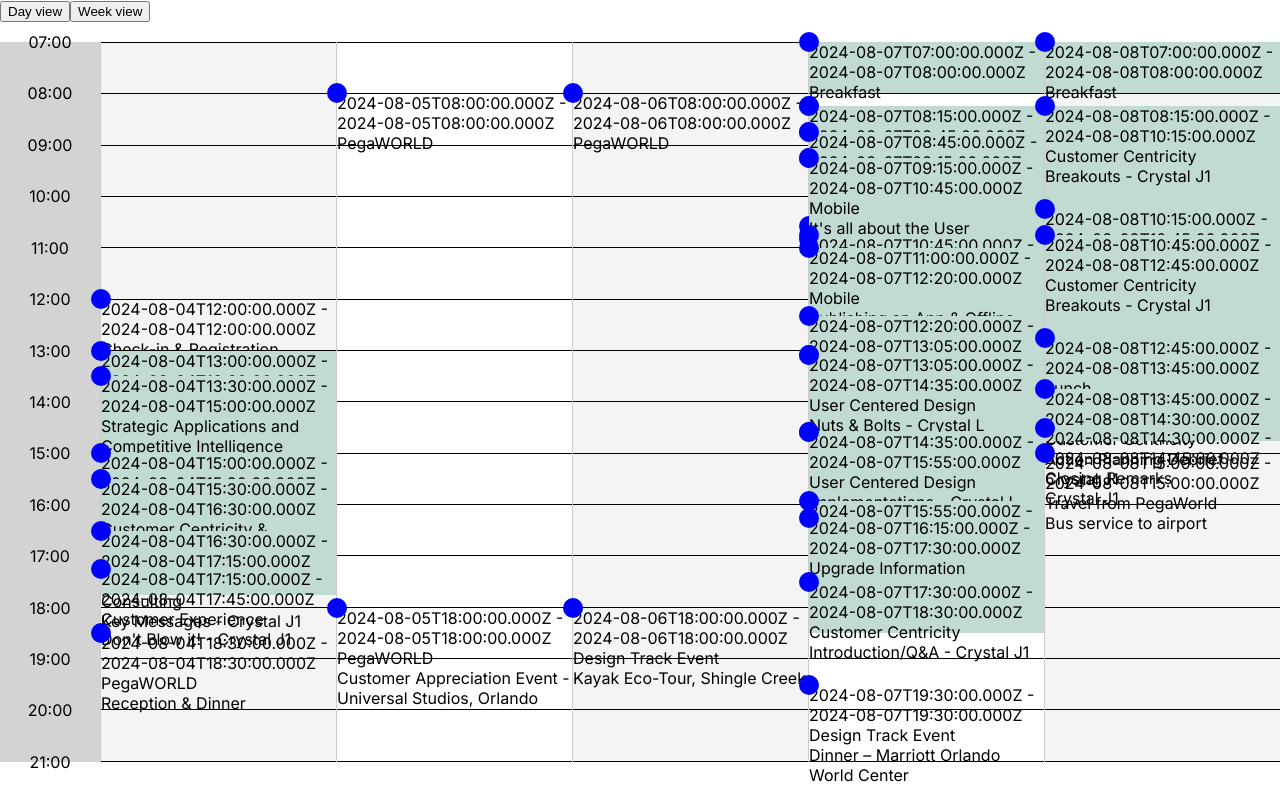
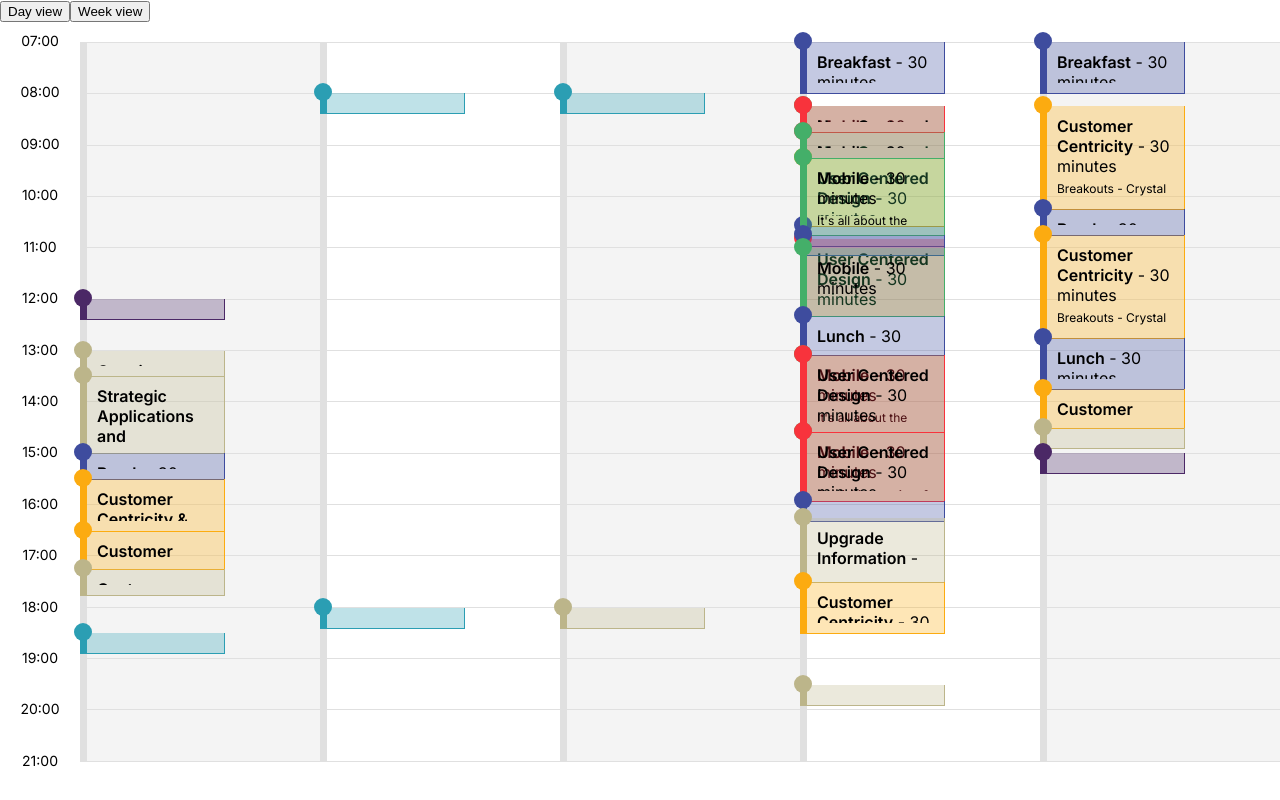
Before and after one commit to neil-kelsey/pega-agenda, a Next.js app: page / in a window 1280 px wide. Built offline with nearby package versions, Linux system fonts and the light colour scheme.

Commit message:
feat: Starting styling - looking close to the designs

```diff
--- a/src/app/components/ActivityList.tsx
+++ b/src/app/components/ActivityList.tsx
@@ -1,17 +1,22 @@
 import React from "react";
 import { ActivityListProps } from "../types/activityListProps";
+import { extractFormattedTime } from "../utils/extractFormattedTime";
 
 const ActivityList: React.FC<ActivityListProps> = ({ selectedDate, timeDifference, activities, oneMinuteOfHeight }) => {
   return (
     <>
-      {activities.map((activity, index) => (
-        // TODO consider passing values through to a CSS parameter to avoid the inline styling - https://stackoverflow.com/questions/17893823/how-to-pass-parameters-to-css-classes
-        <div key={index} className={"activity category-" + activity.category} style={{ top: activity.minutesFromDayStart * oneMinuteOfHeight + "%", height: activity.activityLength * oneMinuteOfHeight + "%" }}>
-          <p>{activity.startTime} - {activity.endTime}</p>
-          <p>{activity.title}</p>
-          <p>{activity.details}</p>
-        </div>
-      ))}
+      {activities.map((activity, index) => {
+        const startTimeFormatted = extractFormattedTime(activity.startTime);
+        const endTimeFormatted = extractFormattedTime(activity.endTime);
+        return (
+          <div key={index} className={"activity category-" + activity.category} style={{ top: activity.minutesFromDayStart * oneMinuteOfHeight + "%" , height: `calc(${activity.activityLength * oneMinuteOfHeight}% - 20px)` }}>
+            <div className="activity-container">
+              <h2><span className="bold">{activity.title}</span> - 30 minutes</h2>
+              <p>{activity.details}</p>
+            </div>
+          </div>
+        );
+      })}
     </>
   );
 };
--- a/src/app/globals.css
+++ b/src/app/globals.css
@@ -1,8 +1,36 @@
+:root {
+  --pega-space-sm: 5px;
+  --pega-space-md: 10px;
+
+  --pega-colour-medium-grey: #dcdcdc;
+  --pega-colour-light-grey: hsl(0, 0%, 88%);
+  --pega-colour-lighter-grey: #F4F4F4;
+
+  --pega-colour-category-1: rgb(75, 40, 102);
+  --pega-colour-category-1-transparent: rgba(75, 40, 102, 0.3);
+  --pega-colour-category-2: rgb(62, 76, 158);
+  --pega-colour-category-2-transparent: rgba(62, 76, 158, 0.3);
+  --pega-colour-category-3: rgb(43, 158, 179);
+  --pega-colour-category-3-transparent: rgba(43, 158, 179, 0.3);
+  --pega-colour-category-4: rgb(68, 175, 105);
+  --pega-colour-category-4-transparent: rgba(68, 175, 105, 0.3);
+  --pega-colour-category-5: rgb(248, 51, 60);
+  --pega-colour-category-5-transparent: rgba(248, 51, 60, 0.3);
+  --pega-colour-category-6: rgb(252, 171, 16);
+  --pega-colour-category-6-transparent: rgba(252, 171, 16, 0.3);
+  --pega-colour-category-7: rgb(188, 181, 138);
+  --pega-colour-category-7-transparent: rgba(188, 181, 138, 0.3);
+}
+
 /* styles.css */
 body, html {
   margin: 0;
   padding: 0;
   height: 100%;
+}
+
+.bold {
+  font-weight: 600;
 }
 
 .week {
@@ -16,8 +44,8 @@
   display: flex;
   flex-direction: column;
   justify-content: space-between;
-  width: 100px; /* Fixed width for the time column */
-  background-color: lightgrey; /* Just for visual reference */
+  font-size:14px;
+  width: 80px; /* Fixed width for the time column */
 }
 
 .time-column span {
@@ -32,13 +60,12 @@
   display: flex;
   align-items: center;
   justify-content: center;
-  border-left: 1px solid #ccc; /* Optional: visual separator between days */
   background-color: #FFF; /* Optional: background color for days */
   position: relative;
 }
 
 .day:nth-child(even) {
-  background-color: #f4f4f4; /* Background color for even days */
+  background-color: var(--pega-colour-lighter-grey); /* Background color for even days */
 }
 
 .time-lines {
@@ -53,7 +80,7 @@
 
 .time-lines span {
   height: 1px;
-  background-color: black; /* Color of the horizontal lines */
+  background-color: var(--pega-colour-light-grey); /* Color of the horizontal lines */
   display: block;
 }
 
@@ -76,11 +103,13 @@
   position: relative;
   height:100%;
   width:100%;
+  border-left:7px solid var(--pega-colour-light-grey);
 }
 
 .activities .activity {
   position: absolute;
-  top:14.28%
+  top:14.28%;
+  padding:var(--pega-space-md);
 }
 
 .category-1 {
@@ -89,13 +118,115 @@
 
 .activity::before {
   content: "";
-  width: 20px; /* Adjust the size as needed */
-  height: 20px; /* Adjust the size as needed */
-  background-color: blue; /* Adjust the color as needed */
+  width: 18px;
+  height: 18px;
+  background-color: var(--pega-colour-medium-grey);
   border-radius: 50%;
-  position: absolute; /* Position it relative to its container */
-  top: -10px; /* Adjust the position as needed */
-  left: -10px; /* Adjust the position as needed */
+  position: absolute;
+  top: -10px;
+  left: -13px;
+}
+
+.activity {
+  width:50%;
+  position: relative;
+  left:-7px;
+  border-left:7px solid var(--pega-colour-medium-grey);
+}
+
+.activity h2 {
+  font-size: 16px;
+  font-weight: 400;
+  margin:0 0 var(--pega-space-sm) 0;
+}
+
+
+
+.activity p {
+  font-size: 12px;
+  font-weight: 400;
+}
+
+.activity-container {
+  height: -webkit-fill-available;
+  overflow: hidden;
+}
+
+.activity.category-1::before {
+  background-color: var(--pega-colour-category-1);
+}
+
+.activity.category-1 {
+  border-right:1px solid var(--pega-colour-category-1);
+  border-bottom:1px solid var(--pega-colour-category-1);
+  border-left:7px solid var(--pega-colour-category-1);
+  background-color: var(--pega-colour-category-1-transparent);
+}
+
+.activity.category-2::before {
+  background-color: var(--pega-colour-category-2);
+}
+
+.activity.category-2 {
+  border-right:1px solid var(--pega-colour-category-2);
+  border-bottom:1px solid var(--pega-colour-category-2);
+  border-left:7px solid var(--pega-colour-category-2);
+  background-color: var(--pega-colour-category-2-transparent);
+}
+
+.activity.category-3::before {
+  background-color: var(--pega-colour-category-3);
+}
+
+.activity.category-3 {
+  border-right:1px solid var(--pega-colour-category-3);
+  border-bottom:1px solid var(--pega-colour-category-3);
+  border-left:7px solid var(--pega-colour-category-3);
+  background-color: var(--pega-colour-category-3-transparent);
+}
+
+.activity.category-4::before {
+  background-color: var(--pega-colour-category-4);
+}
+
+.activity.category-4 {
+  border-right:1px solid var(--pega-colour-category-4);
+  border-bottom:1px solid var(--pega-colour-category-4);
+  border-left:7px solid var(--pega-colour-category-4);
+  background-color: var(--pega-colour-category-4-transparent);
+}
+
+.activity.category-5::before {
+  background-color: var(--pega-colour-category-5);
+}
+
+.activity.category-5 {
+  border-right:1px solid var(--pega-colour-category-5);
+  border-bottom:1px solid var(--pega-colour-category-5);
+  border-left:7px solid var(--pega-colour-category-5);
+  background-color: var(--pega-colour-category-5-transparent);
+}
+
+.activity.category-6::before {
+  background-color: var(--pega-colour-category-6);
+}
+
+.activity.category-6 {
+  border-right:1px solid var(--pega-colour-category-6);
+  border-bottom:1px solid var(--pega-colour-category-6);
+  border-left:7px solid var(--pega-colour-category-6);
+  background-color: var(--pega-colour-category-6-transparent);
+}
+
+.activity.category-7::before {
+  background-color: var(--pega-colour-category-7);
+}
+
+.activity.category-7 {
+  border-right:1px solid var(--pega-colour-category-7);
+  border-bottom:1px solid var(--pega-colour-category-7);
+  border-left:7px solid var(--pega-colour-category-7);
+  background-color: var(--pega-colour-category-7-transparent);
 }
 
 /* End of activities styles */
--- /dev/null
+++ b/src/app/utils/extractFormattedTime.ts
@@ -0,0 +1,6 @@
+export const extractFormattedTime = (isoString: string): string => {
+    const date = new Date(isoString);
+    const hours = date.getUTCHours().toString().padStart(2, '0');
+    const minutes = date.getUTCMinutes().toString().padStart(2, '0');
+    return `${hours}:${minutes}`;
+  };
```
Also changed, not shown: src/app/data/test-data.json (+38 -38 lines).
